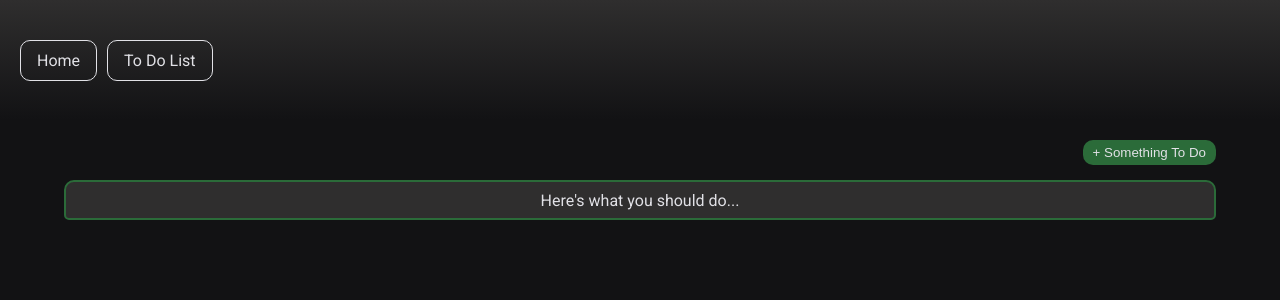
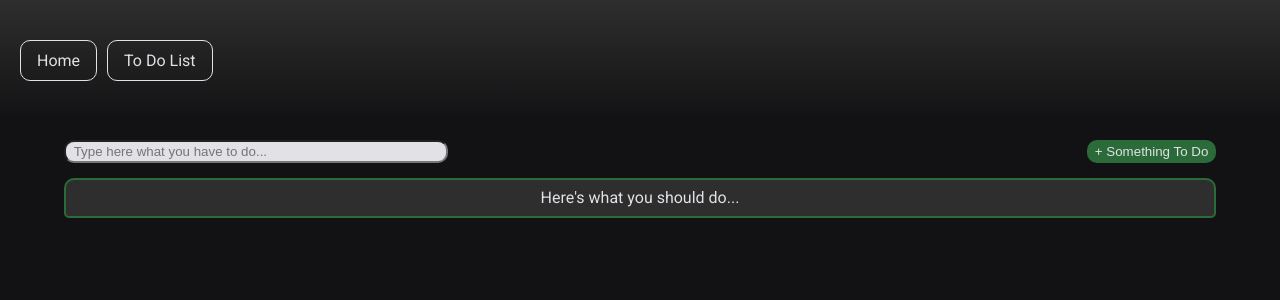
Before and after one commit to ArthurRF/NextJSLearn, a Next.js app: page /todo in a window 1280 px wide. Shown: the top 300 px of the page. Built offline with nearby package versions, Linux system fonts and the light colour scheme.

Commit message:
FEAT - Add temporarily field to input data

```diff
--- a/package.json
+++ b/package.json
@@ -12,6 +12,7 @@
     "next": "12.1.0",
     "react": "17.0.2",
     "react-dom": "17.0.2",
+    "react-icons": "^4.3.1",
     "styled-components": "^5.3.3"
   },
   "devDependencies": {
--- a/src/pages/todo/index.tsx
+++ b/src/pages/todo/index.tsx
@@ -1,6 +1,7 @@
 import Head from 'next/head'
-import { useEffect, useState } from 'react';
+import { useState } from 'react';
 import * as S from './styles';
+import { FaPencilAlt, FaToggleOn, FaTrashAlt } from 'react-icons/fa';
 
 type TThingTodo = {
   done: boolean,
@@ -11,6 +12,7 @@ type TThingTodo = {
 const Home: React.FC = () => {
 
   const [thingsTodo, setThingsTodo] = useState<TThingTodo[]>([]);
+  const [newThingMessage, setNewThingMessage] = useState<string>('');
 
   function handleAddThingTodo(thingTodo: TThingTodo): void {
     return setThingsTodo([...thingsTodo, thingTodo]);
@@ -24,9 +26,32 @@ const Home: React.FC = () => {
 
       <S.ListContainer>
         <S.ManagerContainer>
-          <S.AddButton onClick={_ => handleAddThingTodo({ done: false, message: "Nova coisa pra fazer", priority: 1 })}>
-            + Something To Do
-          </S.AddButton>
+          <div>
+            <S.InputContainer
+              type='text'
+              id='todo_message'
+              placeholder='Type here what you have to do...'
+              value={newThingMessage} onInput={e => {
+                setNewThingMessage((e.target as HTMLTextAreaElement).value)
+              }}
+            />
+
+            <S.AddButton onClick={_ => {
+              const newThingTodo: TThingTodo = {
+                done: false,
+                message: document.getElementById('todo_message')?.getAttribute('value') || '',
+                priority: 0,
+              };
+
+              if (!newThingTodo.message) {
+                alert('Please insert a message to be added');
+              } else {
+                handleAddThingTodo(newThingTodo)
+              }
+            }}>
+              + Something To Do
+            </S.AddButton>
+          </div>
         </S.ManagerContainer>
 
         <S.ListHeader>
@@ -38,9 +63,14 @@ const Home: React.FC = () => {
               thingsTodo.map((item, index) => {
                 return (
                   <li key={index}>
-                    <div className='slider'>:slider:</div>
+                    <div className='slider'>
+                      <S.StyledCheckbox />
+                    </div>
                     {item.message}
-                    <div className="management">:thrash:</div>
+                    <div className="management">
+                      <FaPencilAlt className='item_manager edition' key={`edition_${index}`} />
+                      <FaTrashAlt className='item_manager deletion' key={`deletion_${index}`} />
+                    </div>
                   </li>
                 );
               })
--- a/src/pages/todo/styles.ts
+++ b/src/pages/todo/styles.ts
@@ -5,11 +5,25 @@ export const ManagerContainer = styled.div`
   display: flex;
 
   flex-direction: column;
-  align-items: flex-end;
+
+  div {
+    width: 90vw;
+    display: flex;
+  }
+`;
+
+export const InputContainer = styled.input`
+  width: 30vw;
+  margin-right: auto;
+  padding: 0 0.6vw;
+
+  border-radius: 10px;
+  background-color: ${props => props.theme.colors.text};
 `;
 
 export const AddButton = styled.button`
-  padding: 5px 10px;
+  padding: 0.3vw 0.6vw;
+  margin-left: auto;
 
   border-radius: 10px;
   border-style: none;
@@ -71,7 +85,26 @@ export const ListBody = styled.div`
 
     div.management {
       margin-left: auto;
-      padding: 0px 30px;
+      padding: 0 2vw;
+
+      .item_manager {
+        margin: 0 0.5vw;
+        cursor: pointer;
+
+        font-size: 0.9em;
+      }
+
+      .edition:hover {
+        transition: 150ms;
+        color: ${props => props.theme.colors.edition};
+        font-size: 0.95em;
+      }
+
+      .deletion:hover {
+        transition: 150ms;
+        color: ${props => props.theme.colors.deletion};
+        font-size: 0.95em;
+      }
     }
   }
 `;
@@ -81,3 +114,11 @@ export const ListItem = styled.li`
   height: 5vh;
   margin-top: 5px;
 `;
+
+export const StyledCheckbox = styled.button`
+  display: inline-block;
+  width: 1.5em;
+  height: 1em;
+  border-radius: 15px;
+  transition: all 150ms;
+`
--- a/src/styles/theme.ts
+++ b/src/styles/theme.ts
@@ -5,6 +5,8 @@ const theme = {
     text: '#e1e1e6',
     primary: '#2b6b39',
     primaryLight: '#119b2f',
+    deletion: '#ff2121',
+    edition: '#fffa2c',
   }
 }
 
```
Also changed, not shown: 1 other file (tests, documents, lock files or other folders).
